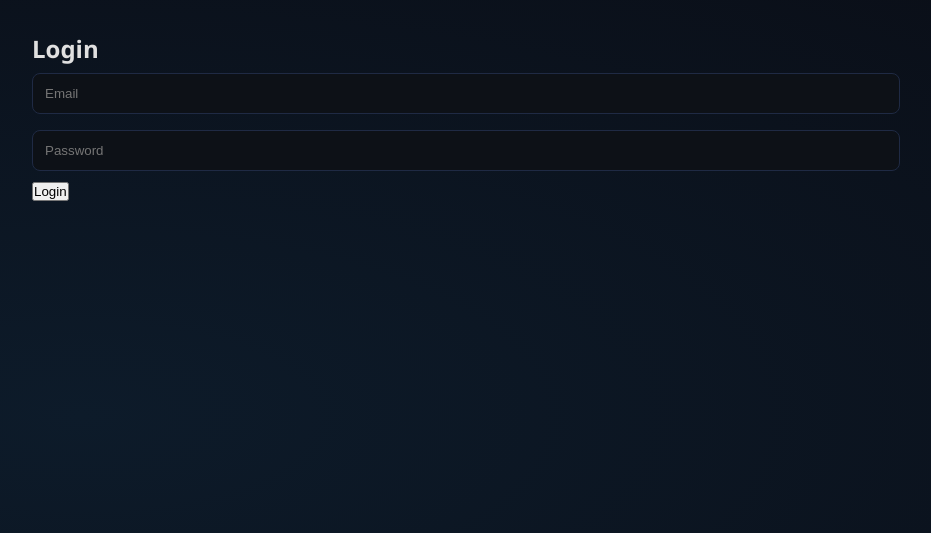
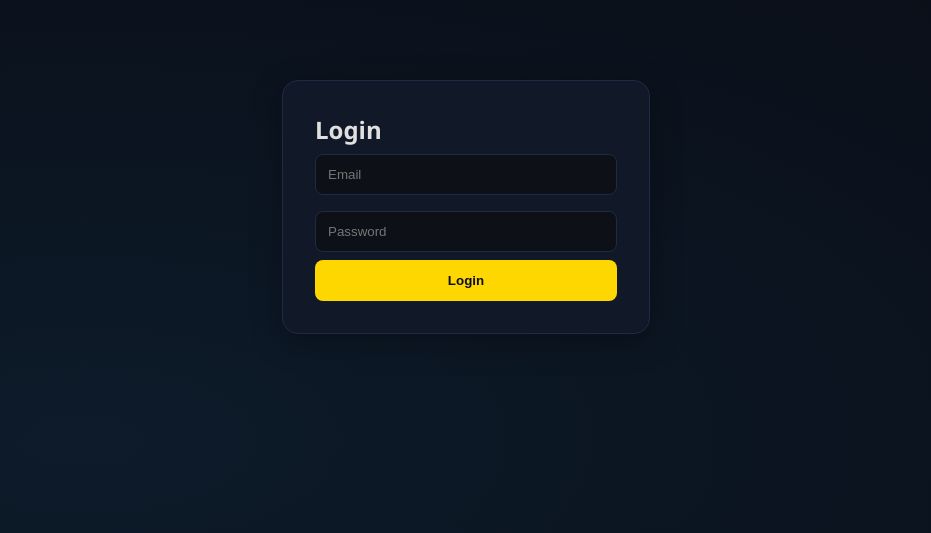
Before and after one commit to darkmoorltd-jpg/spectra_api, a FastAPI app: page /login in a window 1280 px wide. Shown: the top 533 px of the page, without its empty margins (174-1105 px from the left). Before the commit the page ends 475 px from the top, so only its background shows below. Run offline with FastAPI, Linux system fonts and the light colour scheme.

Commit message:
Update login page

```diff
--- a/templates/login.html
+++ b/templates/login.html
@@ -1,15 +1,17 @@
 
 <!DOCTYPE html>
 <html>
-<head><title>Login</title><link rel="stylesheet" href="/static/style.css"></head>
+<head><title>Login – SPECTRA</title><link rel="stylesheet" href="/static/style.css"></head>
 <body>
-    <div class="container">
-        <h2>Login</h2>
-        <form action="/api/login" method="post">
-            <input type="email" name="email" placeholder="Email" required><br>
-            <input type="password" name="password" placeholder="Password" required><br>
-            <button type="submit">Login</button>
-        </form>
+    <div class="container" style="max-width:400px; margin-top:5rem;">
+        <div class="card">
+            <h2>Login</h2>
+            <form action="/api/login" method="post">
+                <input type="email" name="email" placeholder="Email" required>
+                <input type="password" name="password" placeholder="Password" required>
+                <button type="submit" class="btn" style="width:100%;">Login</button>
+            </form>
+        </div>
     </div>
 </body>
 </html>
```
